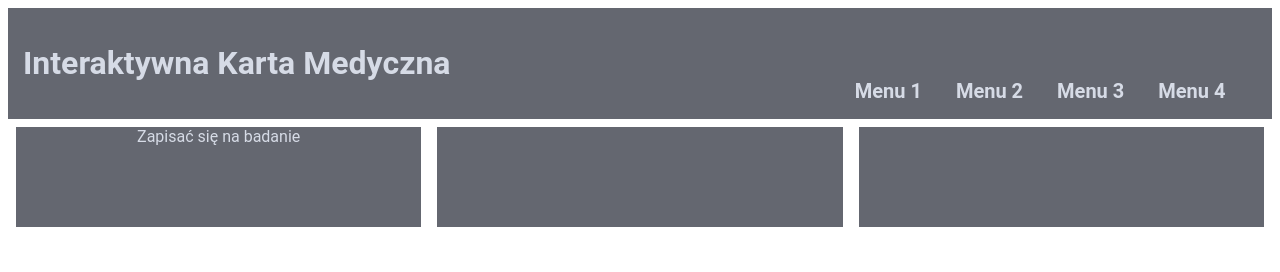
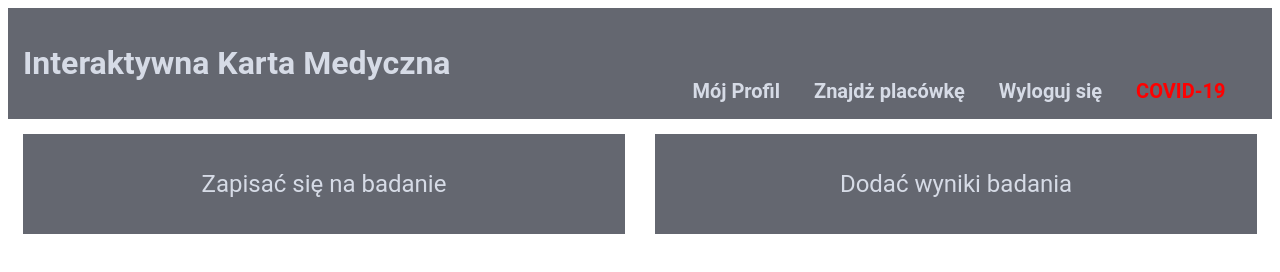
Before and after one commit to Sauber59/Interaktywna-karta-medyczna, a plain HTML site: page index.html in a window 1280 px wide. Drawn offline with nearby package versions, Linux system fonts and the light colour scheme.

Commit message:
updated main page

```diff
--- a/css/main.css
+++ b/css/main.css
@@ -28,12 +28,13 @@ body {
     text-align: right;
 }
 
-.menu li{
+.menu li {
     display: inline;
     margin: 15px;
     font-weight: bold;
     font-size: 20px;
 }
+
 
 a {
     text-decoration: none;
@@ -52,12 +53,13 @@ a:hover {
     color: rgb(214, 219, 230);
 }
 
-.col-3 {
+.col-2 {
     height: 100px;
-    width: 33.333%;
+    width: 50%;
     background-color: rgba(11, 17, 31, 0.637);
-    margin: .5rem;
+    margin: 15px;
     text-align: center;
+    position: relative;
   }
 
 .row {
@@ -67,3 +69,17 @@ a:hover {
     align-content: center;
     justify-content: space-between;
 }
+
+.row a {
+    font-size: 24px;
+    position: absolute;
+    top: 50%;
+    left: 50%;
+    margin-right: -50%;
+    transform: translate(-50%, -50%)
+}
+
+.alert {
+    font-weight: bold;
+    color: red;
+}
--- a/index.html
+++ b/index.html
@@ -14,18 +14,17 @@
         </div>
         <div class="menu">
             <ul>
-                <li><a href="#">Menu 1</a></li>
-                <li><a href="#">Menu 2</a></li>
-                <li><a href="#">Menu 3</a></li>
-                <li><a href="#">Menu 4</a></li>
+                <li><a href="#">Mój Profil</a></li>
+                <li><a href="#">Znajdż placówkę</a></li>
+                <li><a href="#">Wyloguj się</a></li>
+                <li><a  class="alert" href="https://coronavirus.jhu.edu/map.html">COVID-19</a></li>
             </ul>
         </div>
     </div>
 
     <div class="row">
-        <div class="col-3"><span><a href="#">Zapisać się na badanie</a></span></div>
-        <div class="col-3"></div>
-        <div class="col-3"></div>
+        <div class="col-2"><span><a href="#">Zapisać się na badanie</a></span></div>
+        <div class="col-2"><span><a href="#">Dodać wyniki badania</a></span></div>
       </div>
 
 </body>
```
